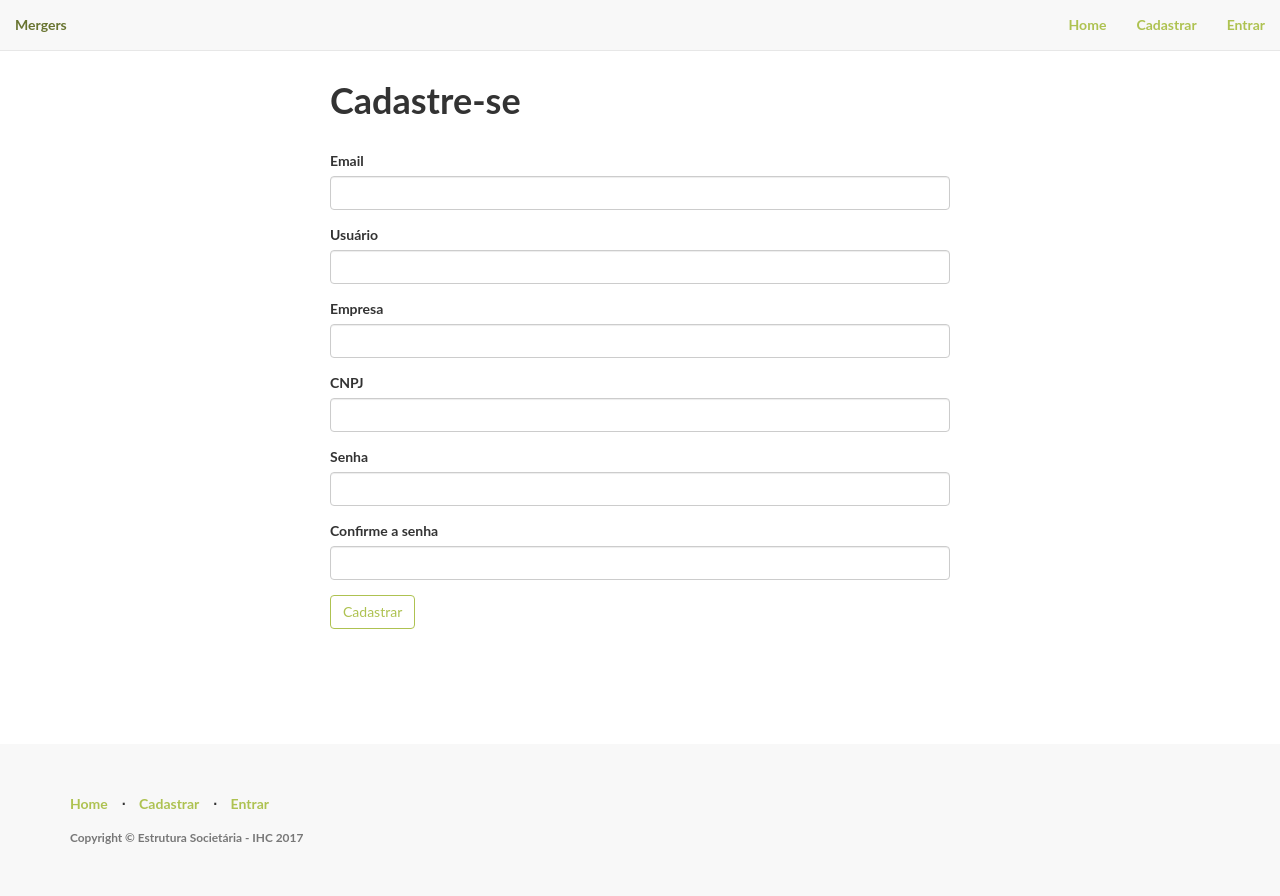
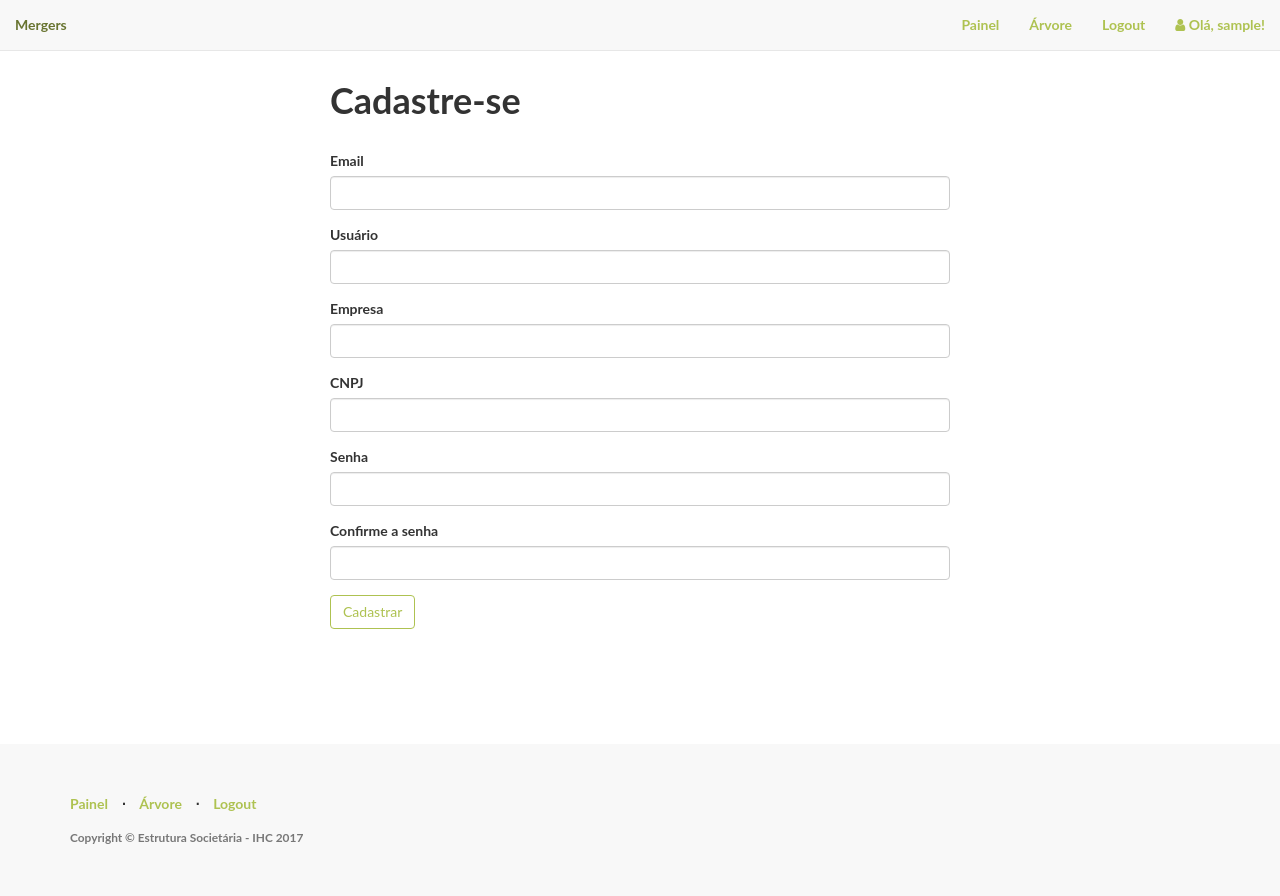
Before and after one commit to JonathanFSilva/mergers, a Flask app: page /cadastrar in a window 1280 px wide. Run offline with Flask 2, Linux system fonts and the light colour scheme; the visitor is signed in with stand-in values (Sample User, id 1); data comes from the database, SQL or seed files in the repository; parts of the project's set-up code (start-up, migrations or seed data) failed here and were passed over; some libraries are stand-ins or nearby versions.

Commit message:
adiciona diferentes botões na nav para diferentes usuários

```diff
--- a/app/templates/base.html
+++ b/app/templates/base.html
@@ -7,6 +7,7 @@
     <meta charset="utf-8">
  	<meta name="viewport" content="width=device-width, initial-scale=1">
     <link href="https://maxcdn.bootstrapcdn.com/bootstrap/3.3.7/css/bootstrap.min.css" rel="stylesheet">
+    <link href="https://maxcdn.bootstrapcdn.com/font-awesome/4.7.0/css/font-awesome.min.css" rel="stylesheet">
     <script src="https://ajax.googleapis.com/ajax/libs/jquery/3.2.1/jquery.min.js"></script>
   	<script src="https://maxcdn.bootstrapcdn.com/bootstrap/3.3.7/js/bootstrap.min.js"></script>
     <link href="{{ url_for('static', filename='css/style.css') }}" rel="stylesheet">
@@ -25,9 +26,23 @@
       </div>
       <div class="collapse navbar-collapse" id="myNavbar">
         <ul class="nav navbar-nav navbar-right">
-          <li><a href="{{ url_for('home.homepage') }}">Home</a></li>
-          <li><a href="{{ url_for('auth.cadastrar') }}">Cadastrar</a></li>
-          <li><a href="{{ url_for('auth.login') }}">Entrar</a></li>
+          {% if current_user.is_authenticated %}
+            {% if current_user.is_admin %}
+              <li><a href="{{ url_for('home.admin_dashboard') }}">Painel</a></li>
+              <li><a href="#">Árvore</a></li>
+              <li><a href="#">Empresas</a></li>
+              <li><a href="#">Participações</a></li>
+            {% else %}
+              <li><a href="{{ url_for('home.dashboard') }}">Painel</a></li>
+              <li><a href="#">Árvore</a></li>
+            {% endif %}
+            <li><a href="{{ url_for('auth.logout') }}">Logout</a></li>
+            <li><a><i class="fa fa-user"></i> Olá, {{ current_user.username }}!</a></li>
+          {% else %}
+            <li><a href="{{ url_for('home.homepage') }}">Home</a></li>
+            <li><a href="{{ url_for('auth.cadastrar') }}">Cadastrar</a></li>
+            <li><a href="{{ url_for('auth.login') }}">Entrar</a></li>
+          {% endif %}
           </ul>
       </div>
     </div>
@@ -42,11 +57,30 @@
             <div class="row">
                 <div class="col-lg-12">
                     <ul class="list-inline">
+                      {% if current_user.is_authenticated %}
+                        {% if current_user.is_admin %}
+                          <li><a href="{{ url_for('home.admin_dashboard') }}">Painel</a></li>
+                          <li class="footer-menu-divider">⋅</li>
+                          <li><a href="#">Árvore</a></li>
+                          <li class="footer-menu-divider">⋅</li>
+                          <li><a href="#">Empresas</a></li>
+                          <li class="footer-menu-divider">⋅</li>
+                          <li><a href="#">Participações</a></li>
+                          <li class="footer-menu-divider">⋅</li>
+                        {% else %}
+                          <li><a href="{{ url_for('home.dashboard') }}">Painel</a></li>
+                          <li class="footer-menu-divider">⋅</li>
+                          <li><a href="#">Árvore</a></li>
+                          <li class="footer-menu-divider">⋅</li>
+                        {% endif %}
+                        <li><a href="{{ url_for('auth.logout') }}">Logout</a></li>
+                      {% else %}
                         <li><a href="{{ url_for('home.homepage') }}">Home</a></li>
                         <li class="footer-menu-divider">⋅</li>
                         <li><a href="{{ url_for('auth.cadastrar') }}">Cadastrar</a></li>
                         <li class="footer-menu-divider">⋅</li>
                         <li><a href="{{ url_for('auth.login') }}">Entrar</a></li>
+                      {% endif %}
                     </ul>
                     <p class="copyright text-muted small">Copyright &#169; Estrutura Societária - IHC 2017 </p>
                 </div>
```
